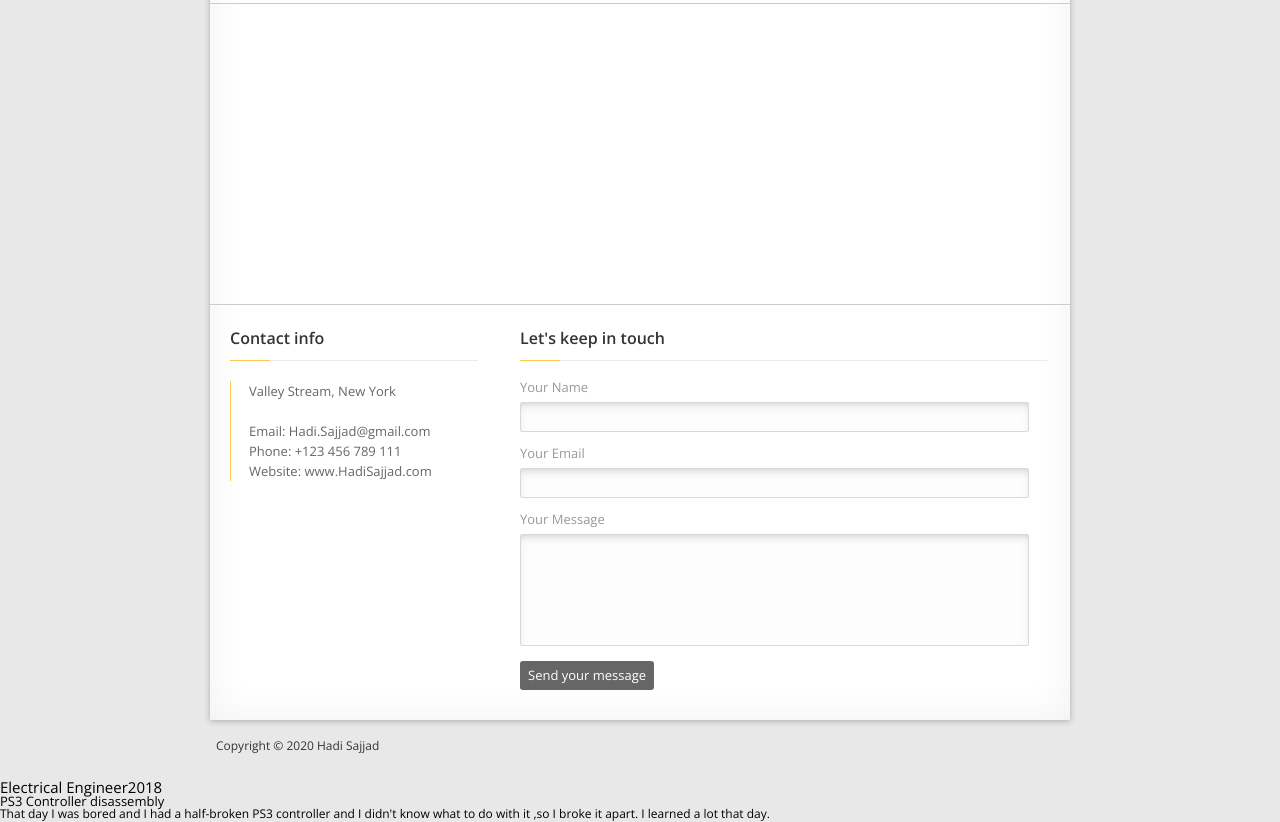
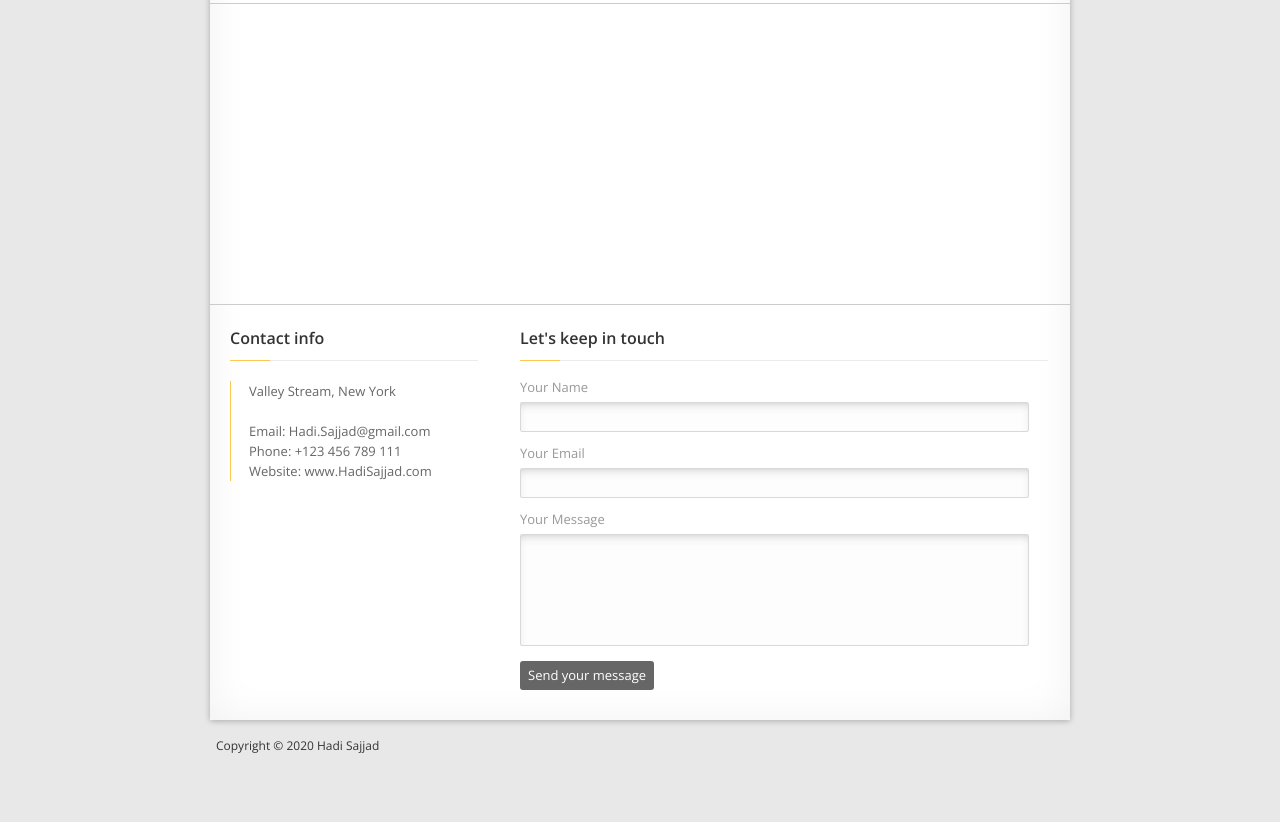
Before and after one commit to coder4234/My-1st-website, a plain HTML site: page HADI_WEB_PROJECT/index.html in a window 1280 px wide. Shown: the part 1869-2691 px from the top of the page. After the commit the page ends 2649 px from the top, so only its background shows below. Drawn offline with nearby package versions, Linux system fonts and the light colour scheme; some packages are replaced by stand-ins of ours; a script that the page names is missing.

Commit message:
Update index.html

```diff
--- a/HADI_WEB_PROJECT/index.html
+++ b/HADI_WEB_PROJECT/index.html
@@ -359,10 +359,4 @@
 		<!-- /Container -->
 
     </body>
-</html>                                <div class="timelineUnit">
-                                    <h4>Electrical Engineer<span class="timelineDate">2018</span></h4>
-                                    <h5>PS3 Controller disassembly </h5>
-                                    <p>That day I was bored and I had a half-broken PS3 controller and I didn't know what to do with it ,so I broke it apart. I learned a lot that day.</p>
-                                </div>
-                            </li>
-                            <div class="clear"></div>
+</html>
```
